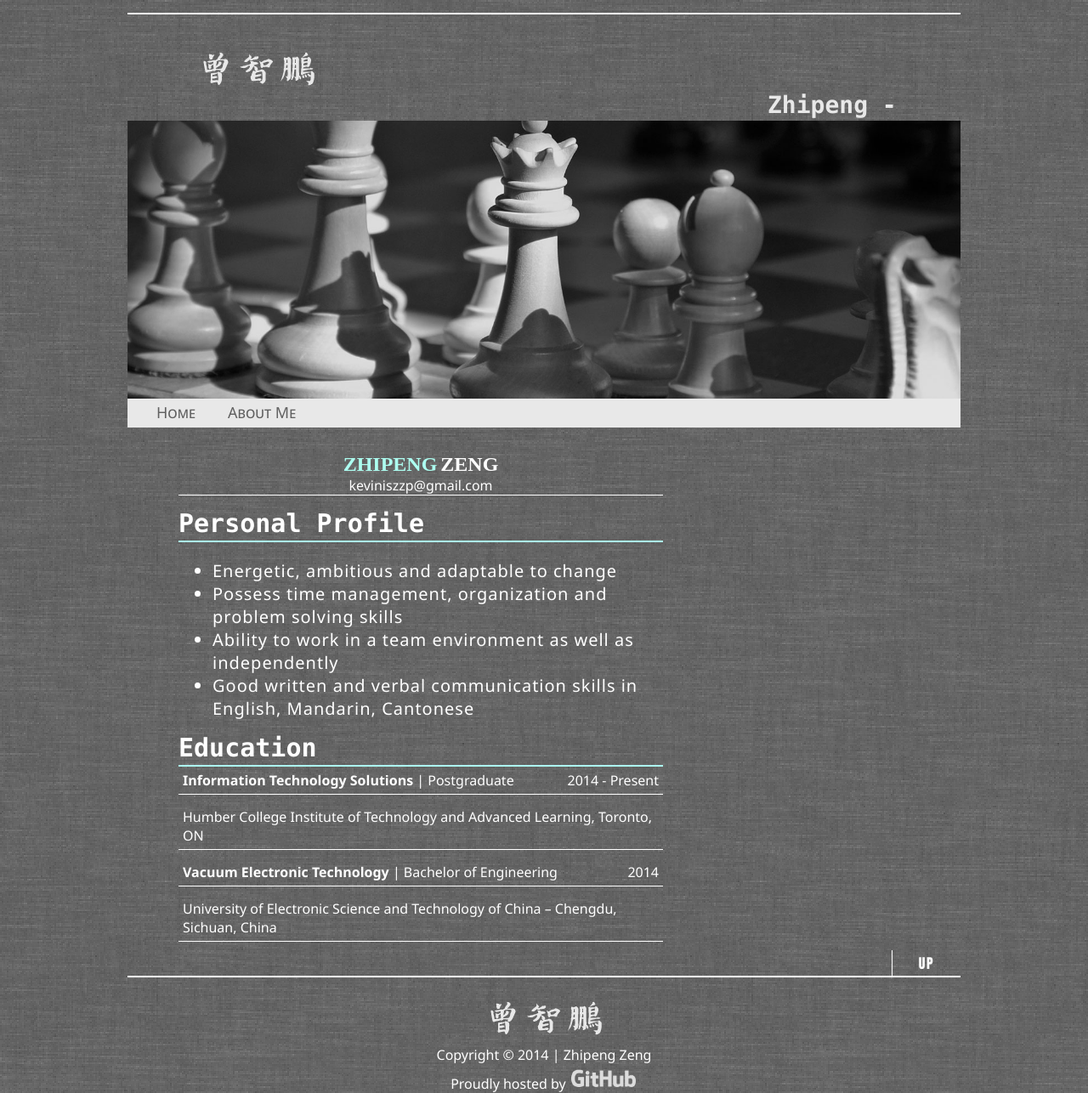
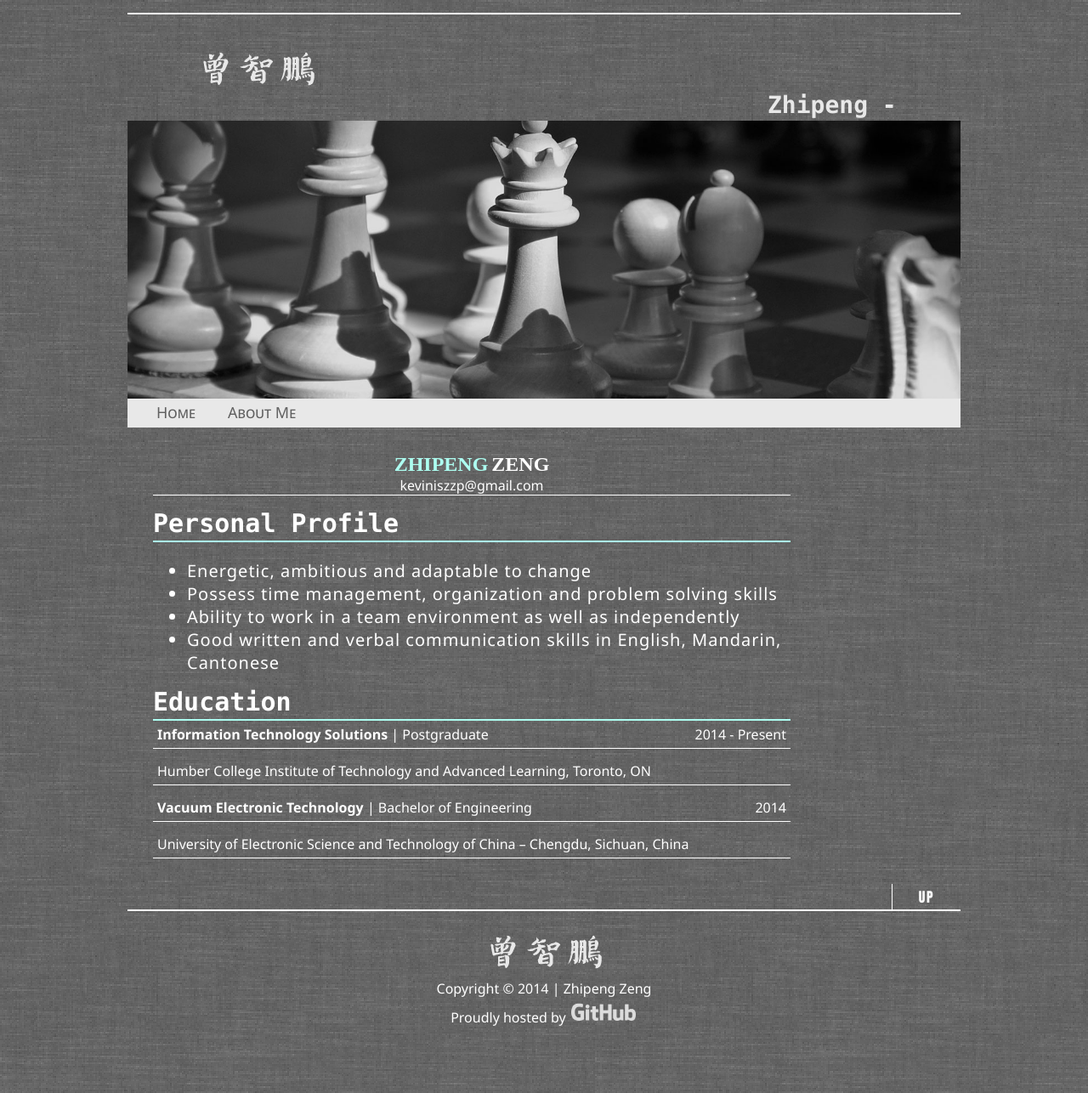
Before and after one commit to ZhipengZeng/AAA-Blog, a Jekyll site: the page built from aboutme.html, in a window 1280 px wide. Shown: the whole page at 85% size. Built offline with Jekyll 4.4.1, drawn with Linux system fonts in a browser that asks for light colours.

Commit message:
modify UI

```diff
--- a/aboutme.html
+++ b/aboutme.html
@@ -28,7 +28,7 @@ title: About Me
 
 
 section{
-    margin:30px 150px 0 30px;
+    margin:30px 0px;
 
 }
 section ul{
```
